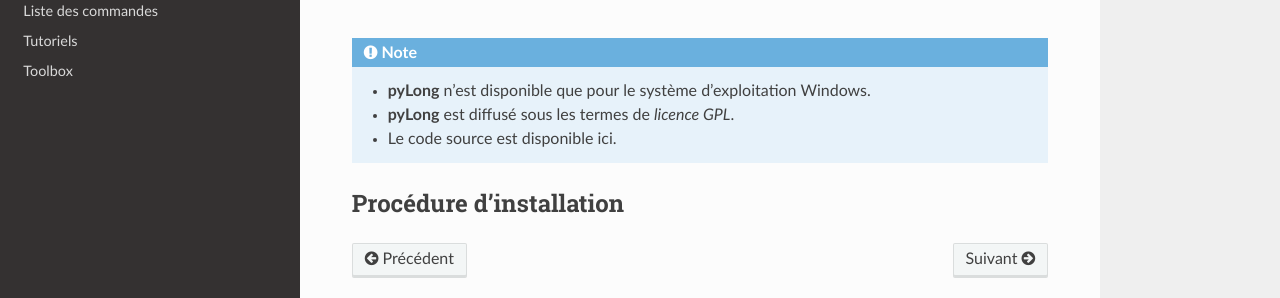
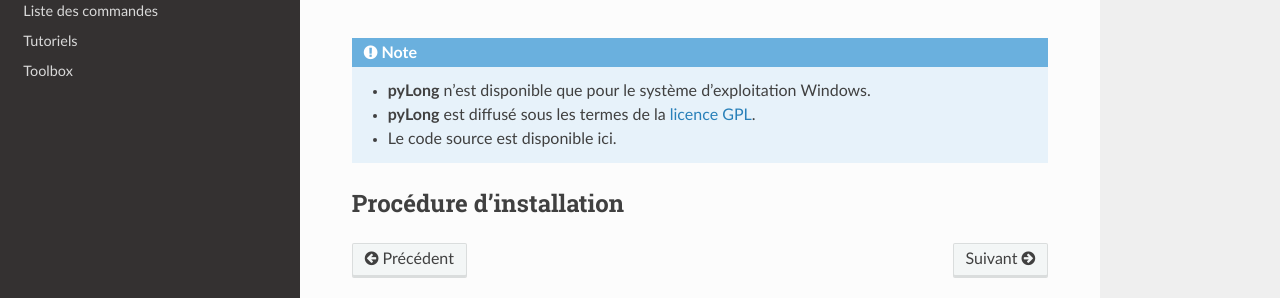
Before and after one commit to clementroussel/pyLong-doc, a Sphinx documentation site: the page built from docs/source/installation.rst, in a window 1280 px wide. Shown: the part 231-529 px from the top of the page. Built offline with Sphinx 7.4.7 and the Read the Docs theme 2.0.0, drawn with Linux system fonts in a browser that asks for light colours.

```diff
--- a/docs/source/installation.rst
+++ b/docs/source/installation.rst
@@ -10,10 +10,10 @@ Installation
 
 .. note::
    - **pyLong** n'est disponible que pour le système d'exploitation Windows.
-   - **pyLong** est diffusé sous les termes de `licence GPL`.
+   - **pyLong** est diffusé sous les termes de la `licence GPL`_.
    - Le code source est disponible ici.
 
-..  licence GPL:  https://fr.wikipedia.org/wiki/Licence_publique_g%C3%A9n%C3%A9rale_GNU
+..  _licence GPL:  https://fr.wikipedia.org/wiki/Licence_publique_g%C3%A9n%C3%A9rale_GNU
 
 Procédure d'installation
 ========================
```
